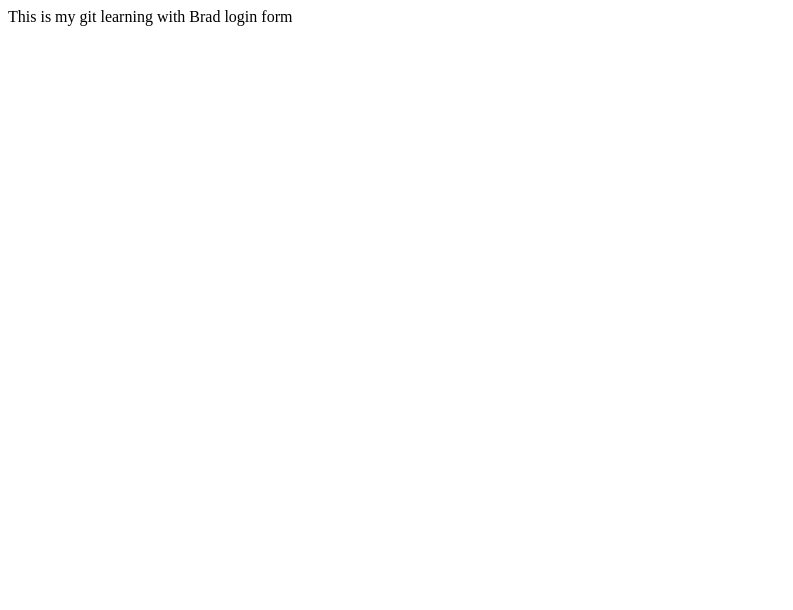
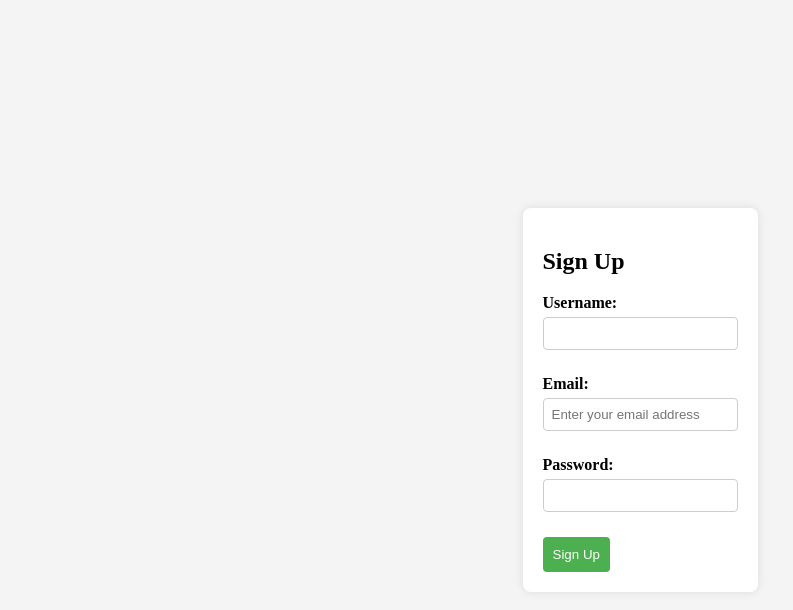
Before and after one commit to ChrisTech2000/MyFirstEntry, a plain HTML site: page index.html in a window 1280 px wide. Shown: the whole page, without its empty margins (0-793 px from the left). Drawn offline with Linux system fonts and the light colour scheme.

Commit message:
signup page

```diff
--- a/App.js
+++ b/App.js
@@ -1 +1,19 @@
-console.log("hey git");
+function handleSubmit(event) {
+    event.preventDefault();
+
+    // Form validation (you can add more checks as needed)
+    const username = document.getElementById('username').value;
+    const email = document.getElementById('email').value;
+    const password = document.getElementById('password').value;
+
+    if (!username || !email || !password) {
+        alert('Please fill in all fields');
+        return;
+    }
+
+    // Simulate successful sign-up
+    alert('Sign-up successful! Redirecting to the landing page.');
+
+    // Redirect to the landing page (replace 'landing.html' with your actual landing page)
+    window.location.href = './login.html';
+}
--- a/index.html
+++ b/index.html
@@ -3,10 +3,28 @@
 <head>
     <meta charset="UTF-8">
     <meta name="viewport" content="width=device-width, initial-scale=1.0">
-    <title>Document</title>
+    <link rel="stylesheet" href="styles.css">
+    <title>Sign Up</title>
 </head>
 <body>
-    This is my git learning with Brad
-    login form
+    <div class="container">
+        <form id="signupForm" onsubmit="handleSubmit(event)">
+            <h2>Sign Up</h2>
+            <div class="form-group">
+                <label for="username">Username:</label>
+                <input type="text" id="username" name="username" required>
+            </div>
+            <div class="form-group">
+                <label for="email">Email:</label>
+                <input type="email" id="email" name="email" required placeholder="Enter your email address">
+            </div>
+            <div class="form-group">
+                <label for="password">Password:</label>
+                <input type="password" id="password" name="password" required>
+            </div>
+            <button type="submit">Sign Up</button>
+        </form>
+    </div>
+    <script src="App.js"></script>
 </body>
 </html>
--- /dev/null
+++ b/styles.css
@@ -0,0 +1,52 @@
+body {
+    display: flex;
+    align-items: center;
+    justify-content: center;
+    height: 100vh;
+    margin: 0;
+    background-color: #f4f4f4;
+}
+
+.container {
+    background-color: #fff;
+    padding: 20px;
+    border-radius: 8px;
+    box-shadow: 0 0 10px rgba(0, 0, 0, 0.1);
+}
+
+form {
+    max-width: 300px;
+    margin: auto;
+}
+
+.form-group {
+    margin-bottom: 15px;
+}
+
+label {
+    display: block;
+    font-weight: bold;
+}
+
+input {
+    width: 100%;
+    padding: 8px;
+    margin-top: 5px;
+    margin-bottom: 10px;
+    box-sizing: border-box;
+    border: 1px solid #ccc;
+    border-radius: 4px;
+}
+
+button {
+    background-color: #4caf50;
+    color: white;
+    padding: 10px;
+    border: none;
+    border-radius: 4px;
+    cursor: pointer;
+}
+
+button:hover {
+    background-color: #45a049;
+}
```
Also changed, not shown: login.html (+11 -1 lines).
